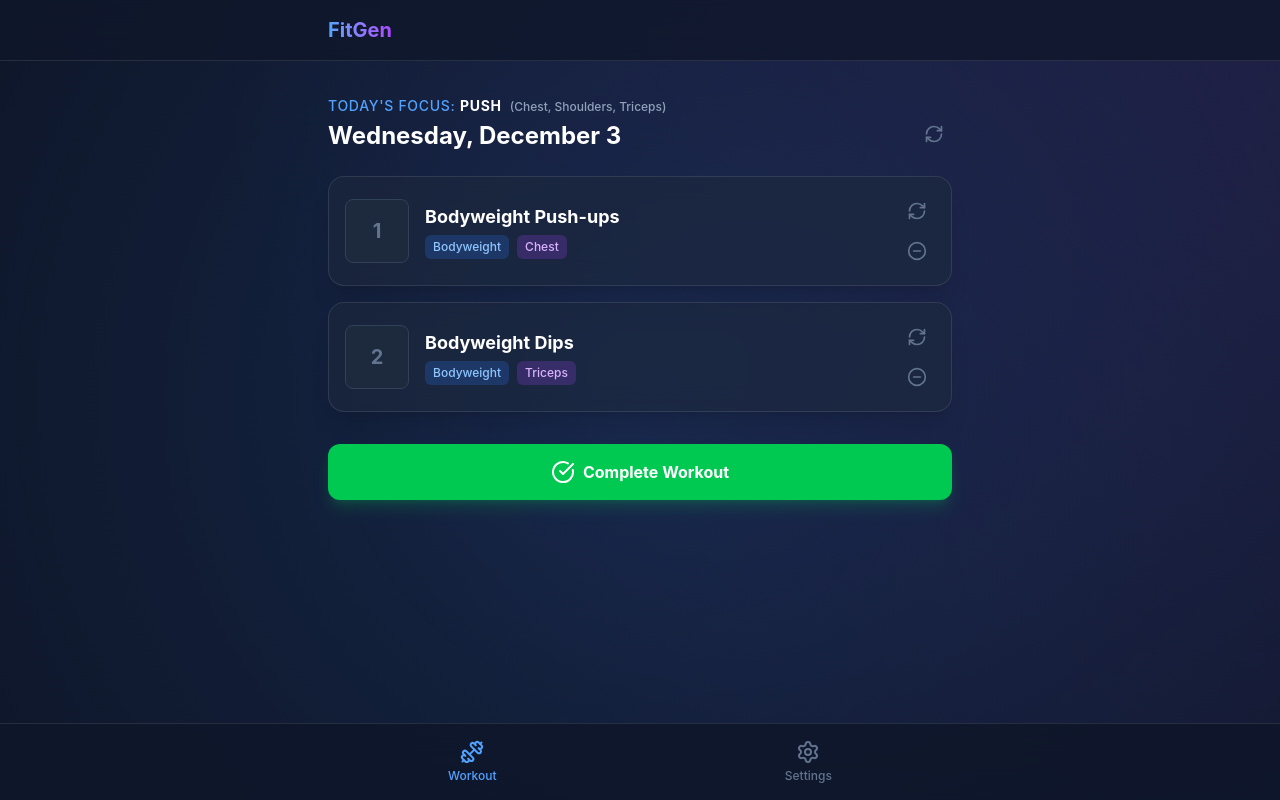
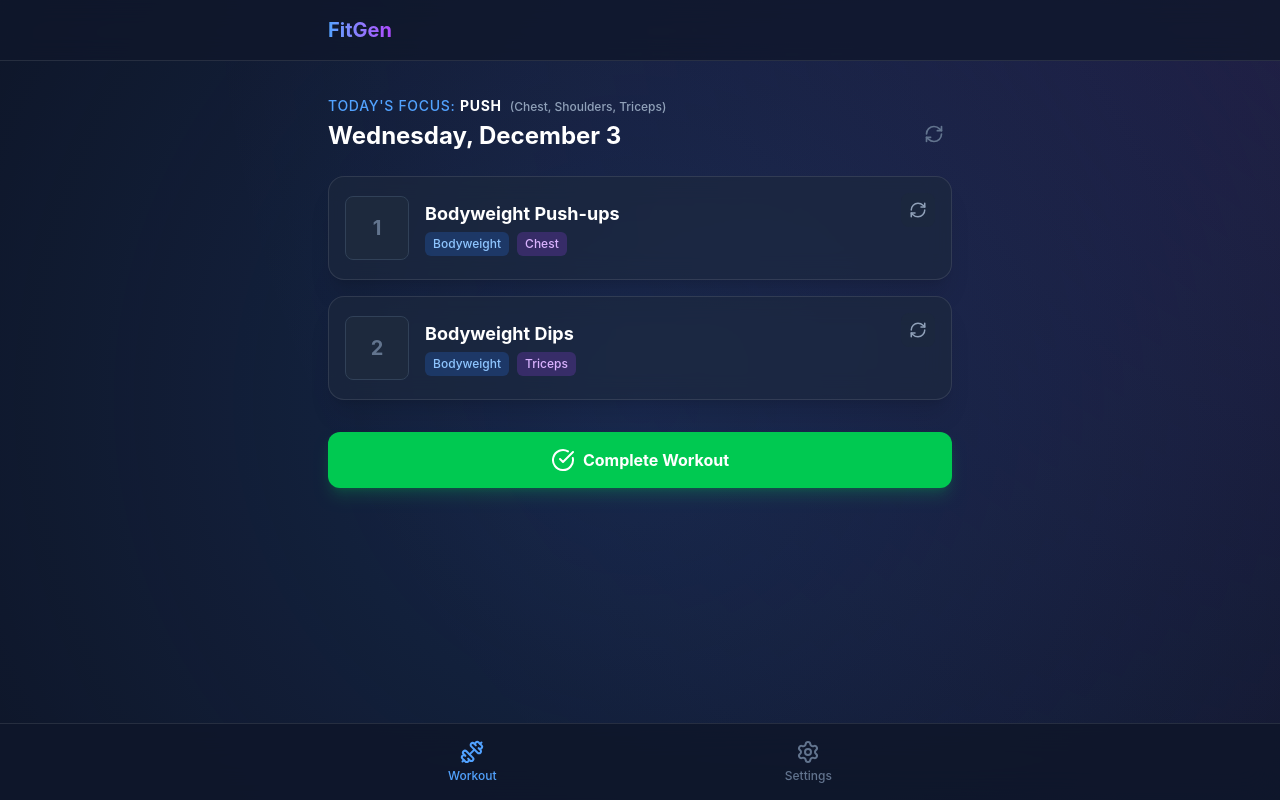
Before and after one commit to royrubin05/workout-app, a React (Vite) app: page / in a window 1280 px wide. Built offline with nearby package versions, Linux system fonts and the light colour scheme; no server answers.

Commit message:
UI: Make exclude button less prominent (visible on hover)

```diff
--- a/src/pages/Home.tsx
+++ b/src/pages/Home.tsx
@@ -69,7 +69,7 @@ export const Home: React.FC = () => {
                             animate={{ opacity: 1, y: 0 }}
                             exit={{ opacity: 0, x: -20 }}
                             transition={{ delay: index * 0.05 }}
-                            className="glass-card p-4 flex items-center gap-4"
+                            className="glass-card p-4 flex items-center gap-4 group"
                         >
                             <div className="w-16 h-16 rounded-lg bg-slate-800 flex-shrink-0 flex items-center justify-center text-slate-500 font-bold text-xl overflow-hidden border border-slate-700">
                                 {exercise.gifUrl ? (
@@ -91,20 +91,20 @@ export const Home: React.FC = () => {
                                 </div>
                             </div>
 
-                            <div className="flex flex-col gap-1">
+                            <div className="flex flex-col gap-1 items-center">
                                 <button
                                     onClick={() => replaceExercise(exercise.name)}
-                                    className="p-2 text-slate-500 hover:text-blue-400 transition-colors"
+                                    className="p-2 text-slate-400 hover:text-blue-400 transition-colors bg-slate-800/50 rounded-lg hover:bg-slate-800"
                                     title="Swap Exercise"
                                 >
-                                    <RefreshCw size={20} />
+                                    <RefreshCw size={18} />
                                 </button>
                                 <button
                                     onClick={() => excludeExercise(exercise.name)}
-                                    className="p-2 text-slate-500 hover:text-red-400 transition-colors"
+                                    className="p-2 text-slate-600 hover:text-red-400 transition-all opacity-0 group-hover:opacity-100 focus:opacity-100"
                                     title="Exclude Exercise"
                                 >
-                                    <MinusCircle size={20} />
+                                    <MinusCircle size={16} />
                                 </button>
                             </div>
                         </motion.div>
```
